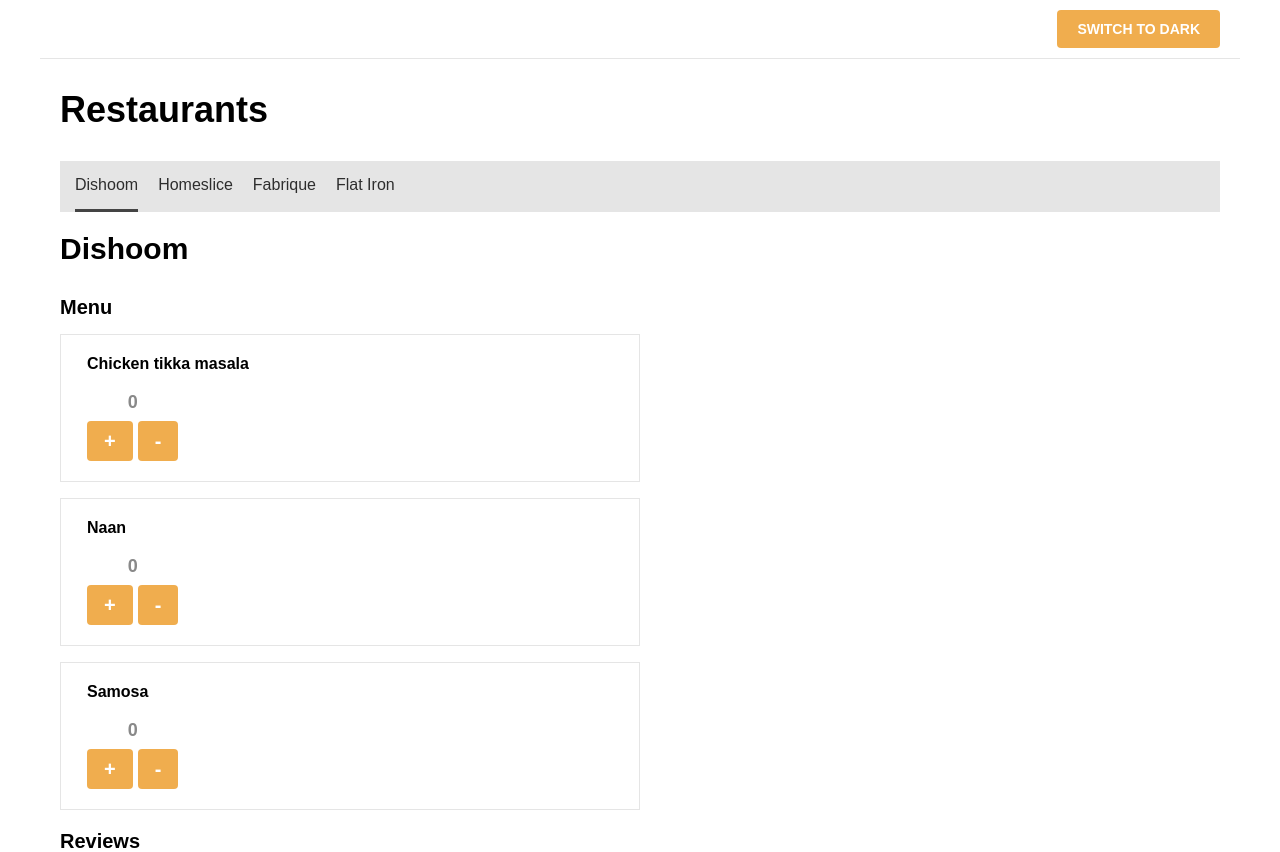
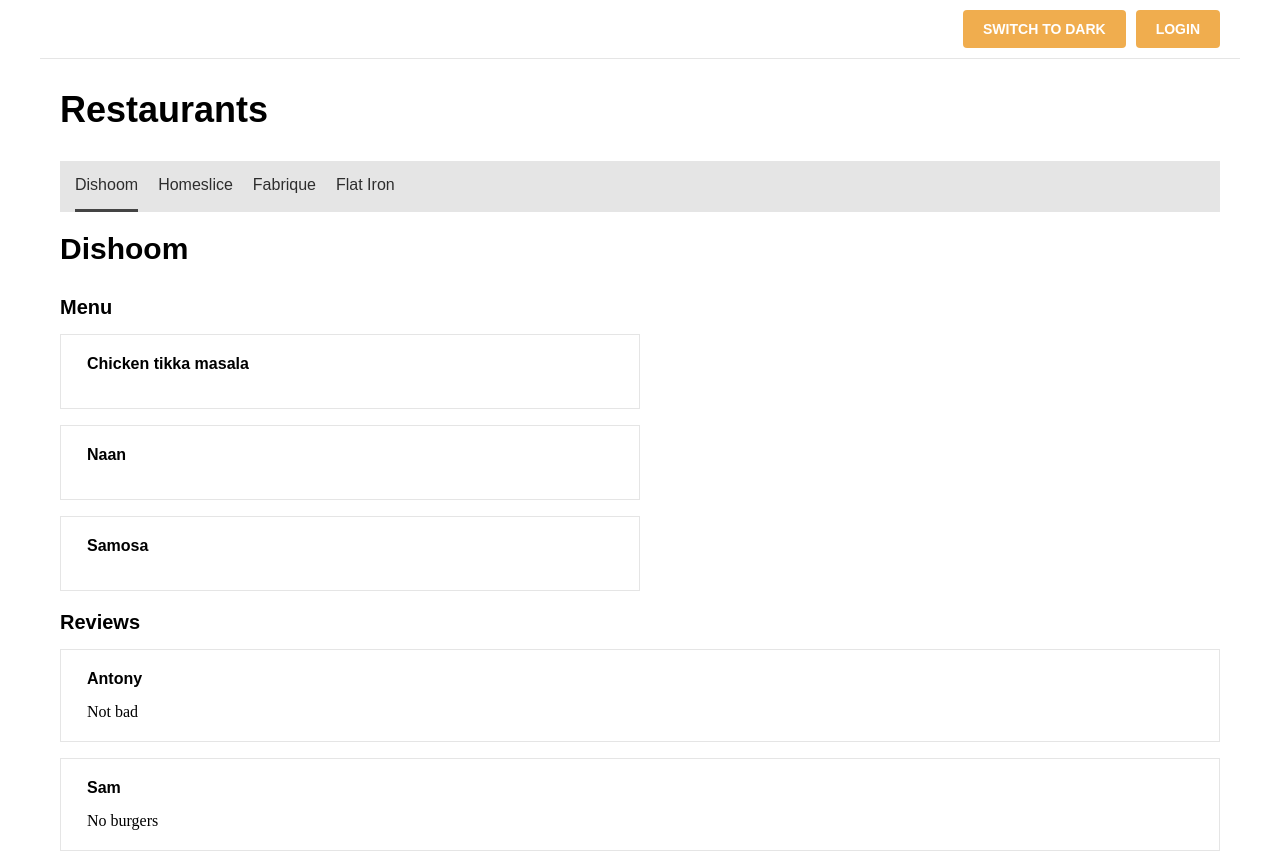
Before and after one commit to IrinaRogacheva/react-course, a React (Vite) app: page /restaurants in a window 1280 px wide. Shown: the top 852 px of the page. Built offline with nearby package versions, Linux system fonts and the light colour scheme.

Commit message:
контекст юзера

```diff
--- a/src/components/app/app.jsx
+++ b/src/components/app/app.jsx
@@ -1,15 +1,18 @@
 import {Layout} from "../layout/layout";
 import {HomePage} from "../pages/home/home-page";
 import {ThemeContext} from "../theme-context/theme-context";
+import {UserContext} from "../user-context/user-context";
 
 import "./app.css";
 
 export const App = () => {
     return (
-        <ThemeContext>
-            <Layout>
-                <HomePage />
-            </Layout>
-        </ThemeContext>
+        <UserContext>
+            <ThemeContext>
+                <Layout>
+                    <HomePage />
+                </Layout>
+            </ThemeContext>
+        </UserContext>
     )
 }
--- a/src/components/header/header.jsx
+++ b/src/components/header/header.jsx
@@ -1,4 +1,5 @@
 import {ToggleTheme} from "../toggle-theme/toggle-theme";
+import {UserMenu} from "../user-menu/user-menu";
 
 import styles from "./header.module.css";
 
@@ -6,6 +7,7 @@
     return (
         <header className={styles.root}>
             <ToggleTheme />
+            <UserMenu />
         </header>
     )
 }
--- a/src/components/header/header.module.css
+++ b/src/components/header/header.module.css
@@ -6,4 +6,5 @@
     border-bottom: 1px solid #e5e5e5;
     display: flex;
     justify-content: flex-end;
+    gap: 10px;
 }
--- a/src/components/menu/dish.jsx
+++ b/src/components/menu/dish.jsx
@@ -1,10 +1,16 @@
 import {DishCounter} from "../dish-counter/dish-counter";
 import {Card} from "../card/card";
+import {use} from "react";
+import {UserContext} from "../user-context";
 
 export const Dish = ({name}) => {
+    const { user } = use(UserContext);
+
     return (
         <Card title={name}>
-            <DishCounter />
+            {user &&
+                <DishCounter />
+            }
         </Card>
     )
 }
--- a/src/components/restaurants/restaraunt.jsx
+++ b/src/components/restaurants/restaraunt.jsx
@@ -1,16 +1,22 @@
 import {Reviews} from "../reviews/reviews";
 import {Menu} from "../menu/menu";
 import {ReviewForm} from "../review-form/review-form";
+import {use} from "react";
+import {UserContext} from "../user-context/index";
 
 import styles from "./restaraunt.module.css";
 
 export const Restaurant = ({name, menu, reviews}) => {
+    const { user } = use(UserContext);
+
     return (
         <>
             <h2 className={styles.name}>{name}</h2>
             {menu.length ? <Menu menu={menu}/> : null}
             {reviews.length ? <Reviews reviews={reviews}/> : null}
-            <ReviewForm />
+            {user &&
+                <ReviewForm />
+            }
         </>
     )
 }
--- /dev/null
+++ b/src/components/user-context/index.js
@@ -0,0 +1,3 @@
+import { createContext } from "react";
+
+export const UserContext = createContext({ user: "" });
--- /dev/null
+++ b/src/components/user-context/user-context.jsx
@@ -0,0 +1,20 @@
+import { useState } from "react";
+import { UserContext as UserContextProvider } from ".";
+
+export const UserContext = ({ children }) => {
+    const [user, setUser] = useState("");
+
+    const login = () => {
+        setUser("mock user");
+    };
+
+    const logout = () => {
+        setUser("");
+    };
+
+    return (
+        <UserContextProvider value={{ user, login, logout }}>
+            {children}
+        </UserContextProvider>
+    );
+};
--- /dev/null
+++ b/src/components/user-menu/user-menu.jsx
@@ -0,0 +1,16 @@
+import {use} from "react";
+import {UserContext} from "../user-context";
+import {Button} from "../button/button";
+
+export const UserMenu = () => {
+    const { user, login, logout } = use(UserContext);
+
+    return (
+        <>
+            {user && <p>{user}</p>}
+            <Button onClick={user ? logout : login}>
+                {user ? "logout" : "login"}
+            </Button>
+        </>
+    );
+};
```
